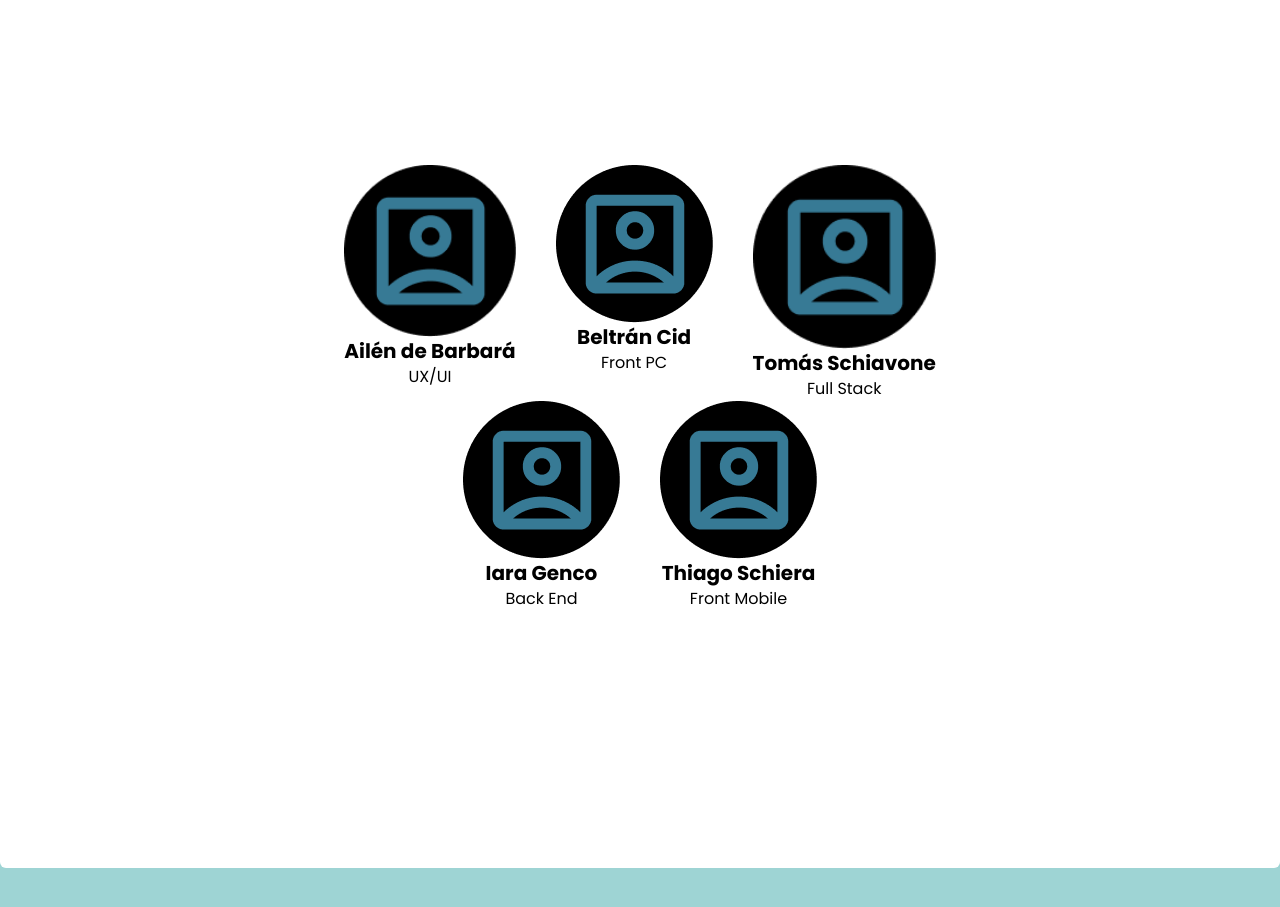
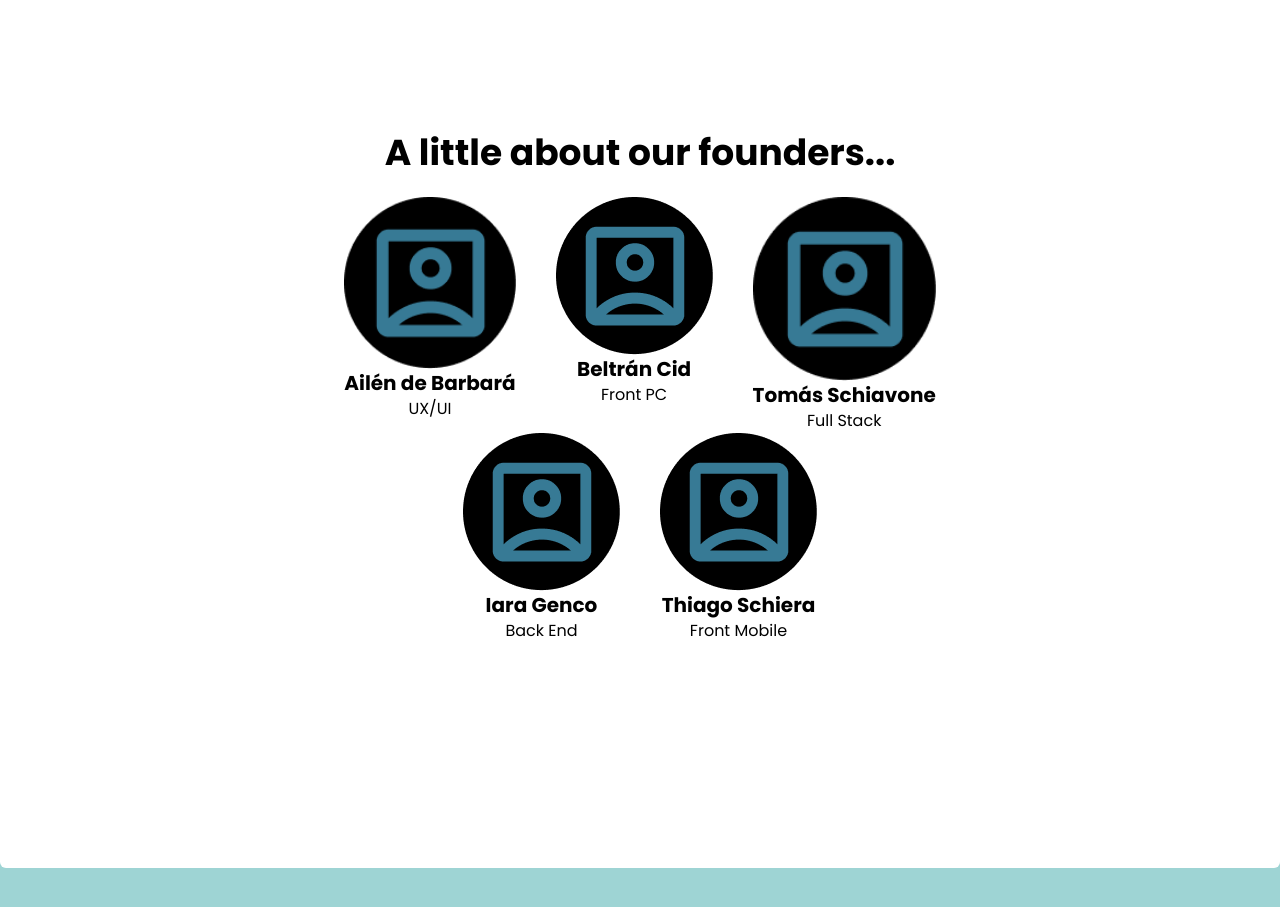
Before and after one commit to Beltru/TP-Landing-Page-Proyecto, a Next.js app in the folder tplandingproyecto/: page / in a window 1280 px wide. Shown: the part 840-1747 px from the top of the page. Built offline with nearby package versions, Linux system fonts and the light colour scheme.

Commit message:
founders

```diff
--- a/tplandingproyecto/app/page.jsx
+++ b/tplandingproyecto/app/page.jsx
@@ -57,6 +57,7 @@ export default function Home() {
         {/* Creadores */}
         <section className="w-[100vw] h-[120vh] flex items-center justify-center bg-white rounded-md mb-10">
           <div className="flex flex-col items-center justify-center">
+            <h1 className="text-4xl font-bold text-black mb-6">A little about our founders...</h1>
             <ul className="flex flex-row gap-10">
               <li className="flex flex-col"><img src="/account_box.png"/><p className="text-xl text-black font-bold">Ailén de Barbará</p><p className="text-black">UX/UI</p></li>
               <li className="flex flex-col"><img src="/account_box.png"/><p className="text-xl text-black font-bold">Beltrán Cid</p><p className="text-black">Front PC</p></li>
```
